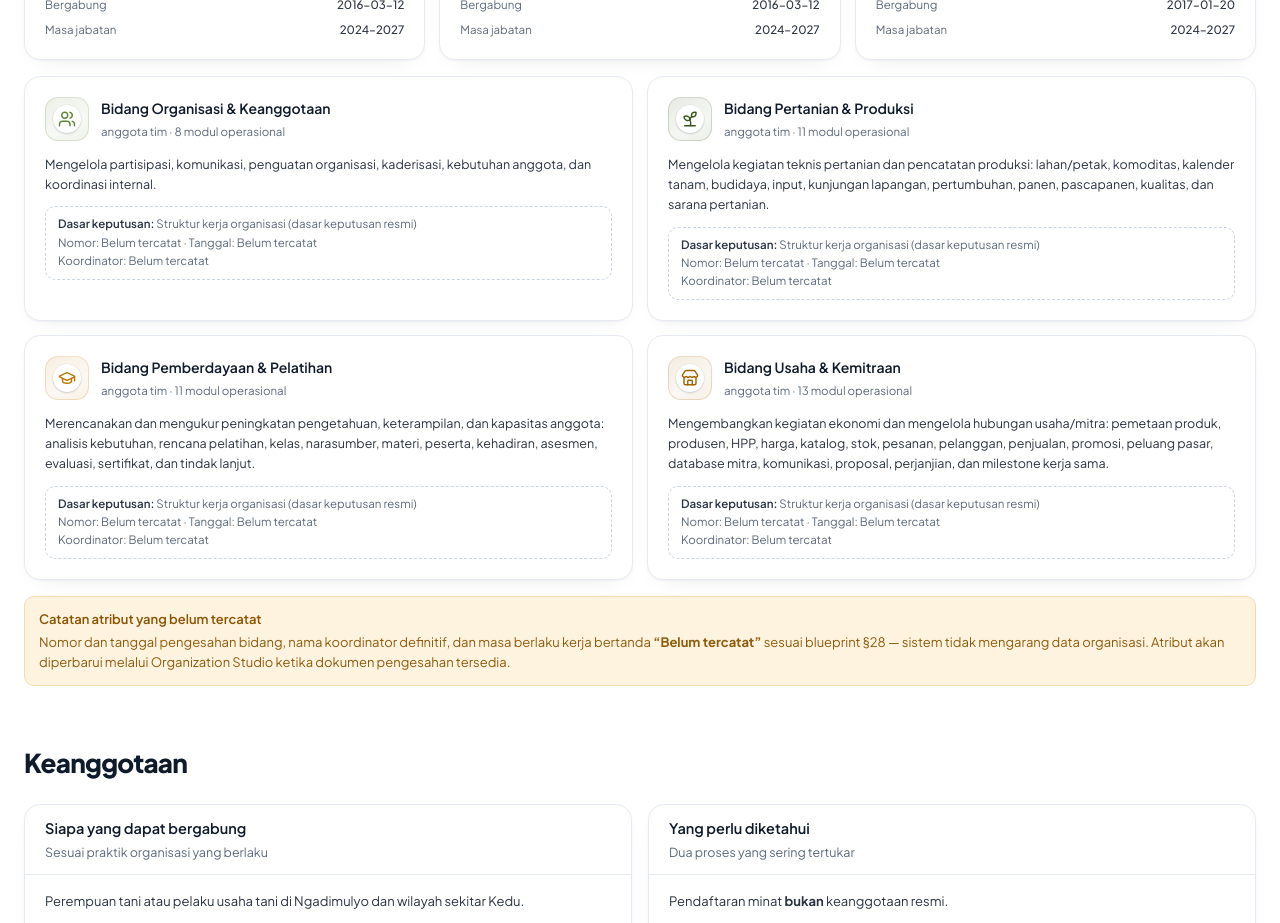
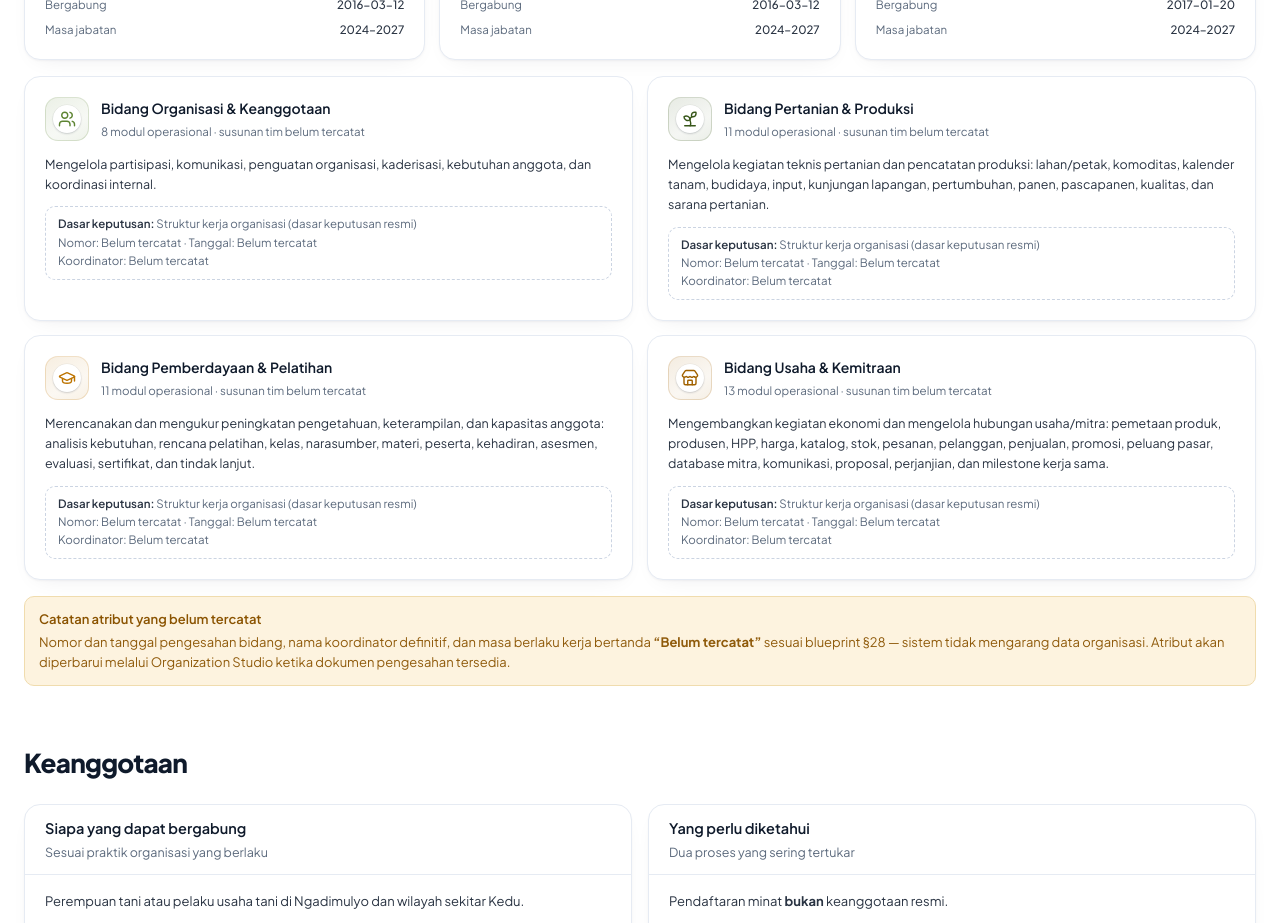
Before and after one commit to teknik-informer/Srikandi-Buana, a Next.js app: page /profil in a window 1280 px wide. Shown: the part 1360-2283 px from the top of the page. Built offline with nearby package versions, Linux system fonts and the light colour scheme.

Commit message:
Remove unsupported field team-size metrics from UI

```diff
--- a/src/app/(public)/profil/page.tsx
+++ b/src/app/(public)/profil/page.tsx
@@ -111,7 +111,7 @@ export default function ProfilPage() {
                 <div className="min-w-0">
                   <div className="text-[14px] font-semibold text-ink">{f.name}</div>
                   <div className="mt-1 text-[11.5px] text-muted">
-                    {f.teamSize} anggota tim · {f.modules.length} modul operasional
+                    {f.modules.length} modul operasional · susunan tim belum tercatat
                   </div>
                 </div>
               </div>
```
